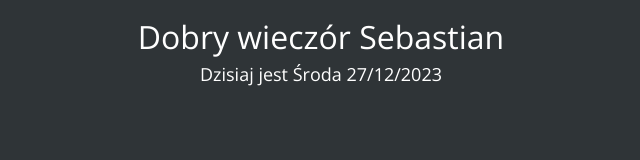
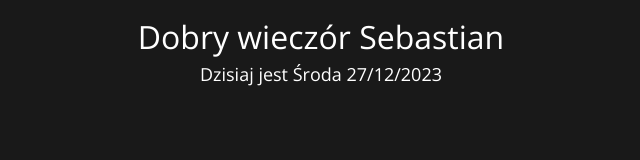
Before and after one commit to wolfort/notion_widget, a plain HTML site: page index.html in a window 1280 px wide. Shown: the whole page, without its empty margins (319-959 px from the left). Drawn offline with nearby package versions, Linux system fonts and the light colour scheme.

Commit message:
Update index.html

```diff
--- a/index.html
+++ b/index.html
@@ -19,7 +19,7 @@
     font-size:large;
 }
 body{
-    background-color: #2f3437;
+    background-color: #191919;
 }
     </style>
 </head>
```
